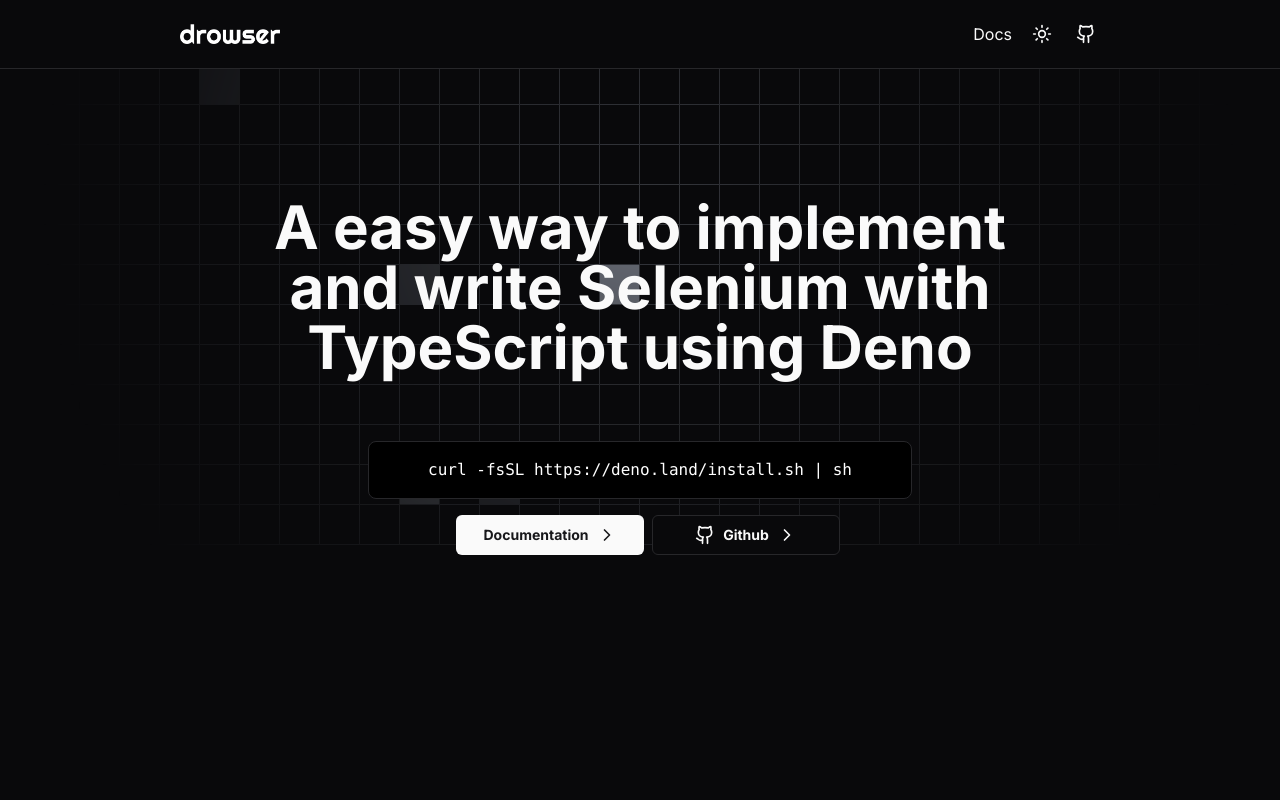
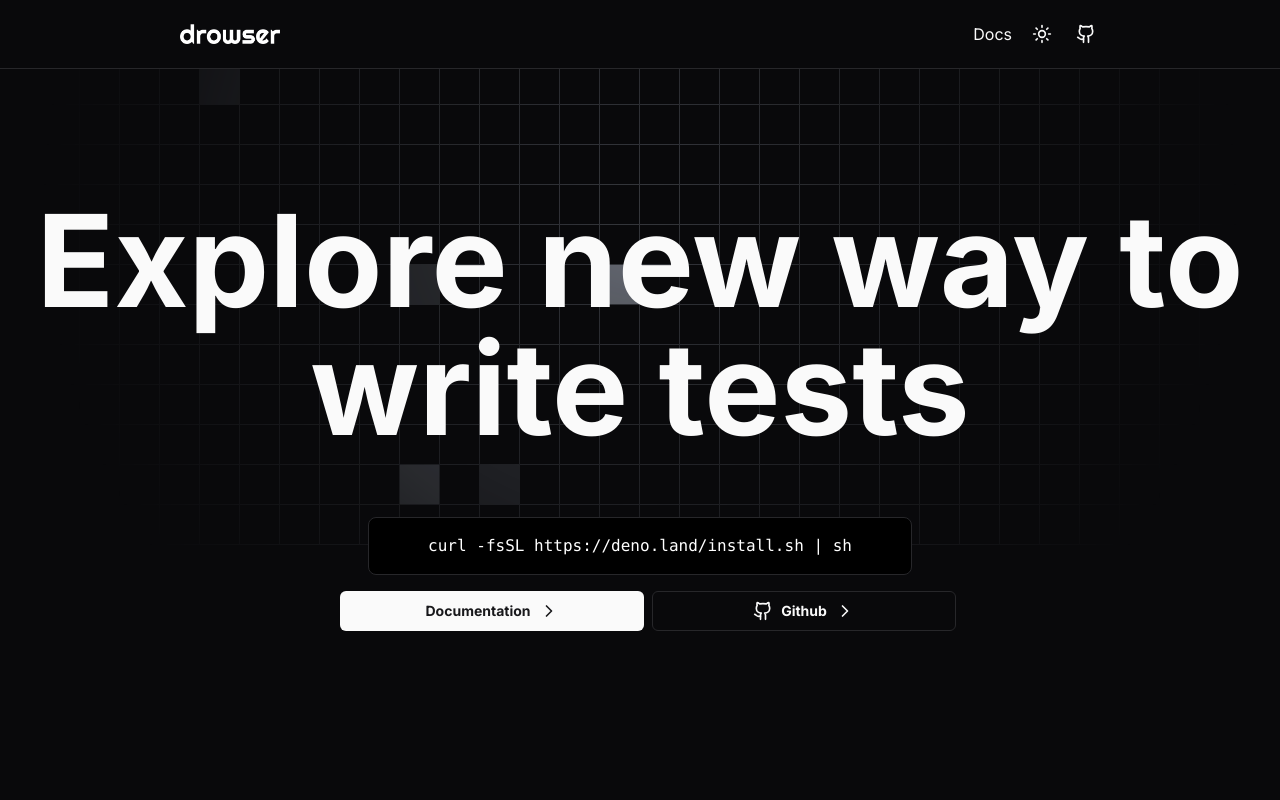
Before and after one commit to kinotio/drowser-site, a Next.js app: page / in a window 1280 px wide. Shown: the top 800 px of the page. Built offline with nearby package versions, Linux system fonts and the light colour scheme.

Commit message:
feat: setup gh build, auto pr workflows and update hero text

```diff
--- a/components/layout/sections/hero.tsx
+++ b/components/layout/sections/hero.tsx
@@ -10,11 +10,8 @@
     <section className="container w-full h-[85vh] relative">
       <div className="relative z-10 grid place-items-center lg:max-w-screen-xl gap-8 mx-auto py-20 md:py-32">
         <div className="text-center space-y-8">
-          <div className="max-w-screen-md mx-auto text-center text-4xl md:text-6xl font-bold">
-            <h1>
-              A easy way to implement and write Selenium with TypeScript using
-              Deno
-            </h1>
+          <div className="mx-auto text-center text-4xl md:text-9xl font-bold">
+            <h1>Explore new way to write tests</h1>
           </div>
 
           <div className="space-y-4 md:space-y-0 md:space-x-4">
```
